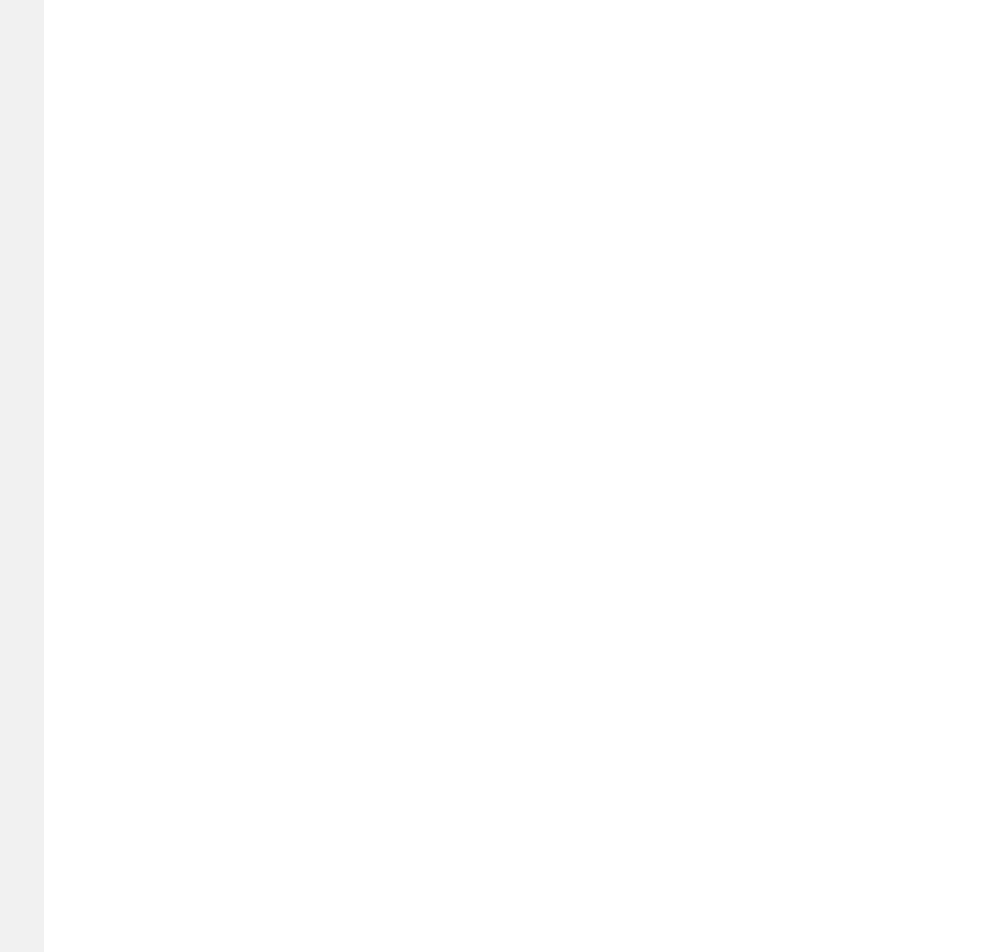
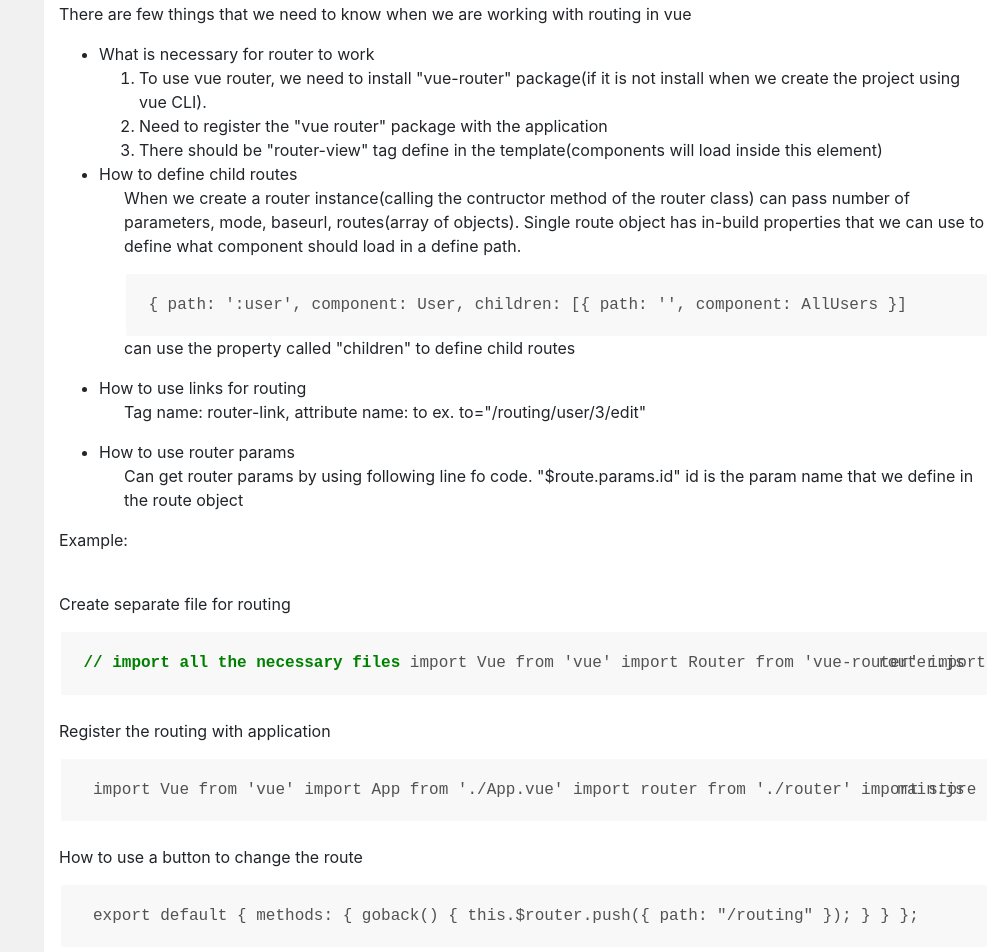
Before and after one commit to amitham/vuecamp, a Vue app: page /routing/1/1/edit in a window 1280 px wide. Shown: the part 260-1212 px from the top of the page, without its empty margins (276-1280 px from the left). Built offline with nearby package versions, Linux system fonts and the light colour scheme.

Commit message:
added routing intro

```diff
--- a/src/components/features/routing/Routing.vue
+++ b/src/components/features/routing/Routing.vue
@@ -1,7 +1,7 @@
 <template>
   <div class="col-sm-9">
     <h4>
-      <small>Routing</small>
+      <small><b>Routing</b></small>
     </h4>
     <hr>
     <br>
@@ -17,15 +17,111 @@
         in the root vue instanse.
       </strong>
     </p>
-    <p>We can maintain a sepatate file for routing and define all the routes there.</p>
-    <p>Routing Example:</p>
+    <p>There are few things that we need to know when we are working with routing in vue</p>
+    <ul>
+      <li>What is necessary for router to work</li>
+      <ol>
+        <li>To use vue router, we need to install "vue-router" package(if it is not install when we create the project using vue CLI).</li>
+        <li>Need to register the "vue router" package with the application</li>
+        <li>There should be "router-view" tag define in the template(components will load inside this element)</li>
+      </ol>
+
+      <li>How to define child routes</li>
+      <div class="mg-25">
+        <p>When we create a router instance(calling the contructor method of the router class) can pass number of parameters,
+         mode, baseurl, routes(array of objects). Single route object has in-build properties that we can use to define what
+         component should load in a define path.</p>
+        <div class="pre code">{ path: ':user', component: User, children: [{ path: '', component: AllUsers }]</div>
+        <p>can use the property called "children" to define child routes </p>
+      </div>
+
+      <li>How to use links for routing</li>
+      <p class="mg-25">Tag name: router-link, attribute name: to ex.  to="/routing/user/3/edit"</p>
+
+      <li>How to use router params</li>
+      <p class="mg-25">Can get router params by using following line fo code. "$route.params.id" id is the param name that we define in the route object</p>
+    </ul>
+
+    <p>Example:</p>
     <br>
+    <p>Create separate file for routing</p>
+    <div class="pre code">
+      <div class="right">router.js</div>
+      <span class="comment"><b>// import all the necessary files</b></span>
+      import Vue from 'vue'
+      import Router from 'vue-router'
+      import Start from './components/features/start/Start.vue'
+      import DOMInteract from './components/features/domInteract/DOMInteract.vue'
+      import Routing from './components/features/routing/Routing.vue'
+      import User from './components/features/routing/user/user.vue';
+      import AllUsers from './components/features/routing/user/allUsers.vue'
+      import UserDetail from './components/features/routing/user/userDetail.vue'
+      import UserEdit from './components/features/routing/user/userEdit.vue'
 
+      Vue.use(Router) <span class="comment"><b>// register vue router with the application</b></span>
+
+      export default new Router({
+      mode: 'history', <span class="comment"><b>// default mode is hash, if didn't mention the mode it will use the default</b></span>
+      base: process.env.BASE_URL,
+      routes: [
+        { path: '/', name: 'start', component: Start },
+        { path: '/interact', name: 'DOMinteract', component: DOMInteract },
+          {
+            <span class="comment"><b>// how to define child routing</b></span>
+            path: '/routing', name: 'routing', component: Routing, children: [
+              { path: ':user', component: User, children: [
+                  { path: '', component: AllUsers },
+                  { path: 'all', component: AllUsers },
+                  { path: ':id/detail', component: UserDetail },
+                  { path: ':id/edit', component: UserEdit }
+                ]
+              }
+            ]
+          },
+        ]
+      })
+    </div>
+
+    <br>
+    <p>Register the routing with application</p>
+    <div class="pre code">
+      <div class="right">main.js</div>
+      import Vue from 'vue'
+      import App from './App.vue'
+      import router from './router'
+      import store from './store'
+
+      Vue.config.productionTip = false
+
+      new Vue({
+        router,
+        store,
+        render: h => h(App)
+      }).$mount('#app')
+    </div>
+
+    <br>
+    <p>How to use a button to change the route</p>
+    <div class="pre code">
+      <!-- <div class="right">main.js</div> -->
+     export default {
+        methods: {
+          goback() {
+            this.$router.push({ path: "/routing" });
+          }
+        }
+      };
+    </div>
+
+    <br>
     <ul id="nav" class="nav nav-pills">
-      <router-link tag="li" to="/routing/user" class="nav-link" style="cursor: pointer">Show Example</router-link>
+      <router-link tag="li" to="/routing/user" class="nav-link" style="cursor: pointer">
+        <button type="button" class="btn btn-primary">Demo</button>
+      </router-link>
     </ul>
 
     <router-view></router-view>
+    <br>
   </div>
 </template>
 
@@ -34,8 +130,47 @@ export default {
 };
 </script>
 
+
 <style>
 #nav {
   display: flex !important;
 }
+
+.pre {
+  font-family: "Roboto Mono", Monaco, courier, monospace;
+  font-size: 0.8em;
+  background-color: #f8f8f8;
+  -webkit-font-smoothing: initial;
+  -moz-osx-font-smoothing: initial;
+  border-radius: 2px;
+  position: relative;
+  display: block;
+  font-family: monospace;
+  white-space: pre;
+  margin: 1em 0px;
+}
+
+.code {
+  overflow-x: auto;
+  color: #525252;
+  white-space: pre;
+  padding: 1.2em 1.4em;
+  line-height: 1.5em;
+  font-size: 1em;
+  display: block;
+  margin: 0 2px;
+  border-radius: 2px;
+}
+
+.comment {
+  color: green;
+}
+
+.right{
+  float: right;
+}
+
+.mg-25{
+  margin-left: 25px;
+}
 </style>
--- /dev/null
+++ b/src/components/features/routing/user/allUsers.vue
@@ -0,0 +1,67 @@
+<template>
+  <div>
+    <br>
+    <table class="table">
+      <thead>
+        <tr>
+          <th scope="col">#</th>
+          <th scope="col">Firstname</th>
+          <th scope="col">Lastname</th>
+          <th scope="col"></th>
+          <th scope="col"></th>
+        </tr>
+      </thead>
+      <tbody>
+        <tr>
+          <th scope="row">1</th>
+          <td>Mark</td>
+          <td>Otto</td>
+          <td>
+            <router-link class="nav-link" active-class="active" to="/routing/user/1/detail">
+              <a href="javascript:void(0)">Detail</a>
+            </router-link>
+          </td>
+          <td>
+            <router-link class="nav-link" active-class="active" to="/routing/user/1/edit">
+              <a href="javascript:void(0)">Edit</a>
+            </router-link>
+          </td>
+        </tr>
+        <tr>
+          <th scope="row">2</th>
+          <td>Jacob</td>
+          <td>Thornton</td>
+          <td>
+            <router-link class="nav-link" active-class="active" to="/routing/user/2/detail">
+              <a href="javascript:void(0)">Detail</a>
+            </router-link>
+          </td>
+          <td>
+            <router-link class="nav-link" active-class="active" to="/routing/user/2/edit">
+              <a href="javascript:void(0)">Edit</a>
+            </router-link>
+          </td>
+        </tr>
+        <tr>
+          <th scope="row">3</th>
+          <td>Larry</td>
+          <td>the Bird</td>
+          <td>
+            <router-link class="nav-link" active-class="active" to="/routing/user/3/detail">
+              <a href="javascript:void(0)">Detail</a>
+            </router-link>
+          </td>
+          <td>
+            <router-link class="nav-link" active-class="active" to="/routing/user/3/edit">
+              <a href="javascript:void(0)">Edit</a>
+            </router-link>
+          </td>
+        </tr>
+      </tbody>
+    </table>
+  </div>
+</template>
+
+<script>
+export default {};
+</script>
--- a/src/components/features/routing/user/user.vue
+++ b/src/components/features/routing/user/user.vue
@@ -1,3 +1,5 @@
 <template>
-  <p>This is user page</p>
+  <div>
+    <router-view></router-view>
+  </div>
 </template>
--- a/src/components/features/routing/user/userDetail.vue
+++ b/src/components/features/routing/user/userDetail.vue
@@ -1,3 +1,17 @@
 <template>
-  <p>This is user detail page</p>
+  <div class="container-fluid">
+    <p>Detail user has loaded ID: {{$route.params.id}}</p>
+    <br>
+    <a href="javascript:void(0)" @click="goback">Back</a>
+  </div>
 </template>
+
+<script>
+export default {
+  methods: {
+    goback() {
+      this.$router.push({ path: "/routing/user" });
+    }
+  }
+};
+</script>
--- a/src/components/features/routing/user/userEdit.vue
+++ b/src/components/features/routing/user/userEdit.vue
@@ -1,3 +1,17 @@
 <template>
-  <p>This is user edit page</p>
+  <div class="container-fluid">
+    <p>Edit user has loaded ID: {{$route.params.id}}</p>
+    <br>
+    <a href="javascript:void(0)" @click="goback">Back</a>
+  </div>
 </template>
+
+<script>
+export default {
+  methods: {
+    goback() {
+      this.$router.push({ path: "/routing/user" });
+    }
+  }
+};
+</script>
--- a/src/components/features/routing/user/userStart.vue
+++ /dev/null
@@ -1,23 +0,0 @@
-<template>
-  <div>
-    <p>This is user start page</p>
-    <br>
-    <ul id="nav" class="nav nav-pills">
-      <li class="nav-item">
-        <router-link class="nav-link" to="/routing/user/detail">Detail</router-link>
-      </li>
-      <li class="nav-item">
-        <router-link class="nav-link" to="/routing/user/edit">Edit</router-link>
-      </li>
-      <li class="nav-item">
-        <router-link class="nav-link"></router-link>
-      </li>
-    </ul>
-
-    <router-view></router-view>
-  </div>
-</template>
-
-<script>
-export default {};
-</script>
```
Also changed, not shown: src/router.js (+7 -4 lines), src/assets/css/main.css (added), src/assets/images/Capture.jpg (added), src/assets/images/routing1.PNG (deleted).
